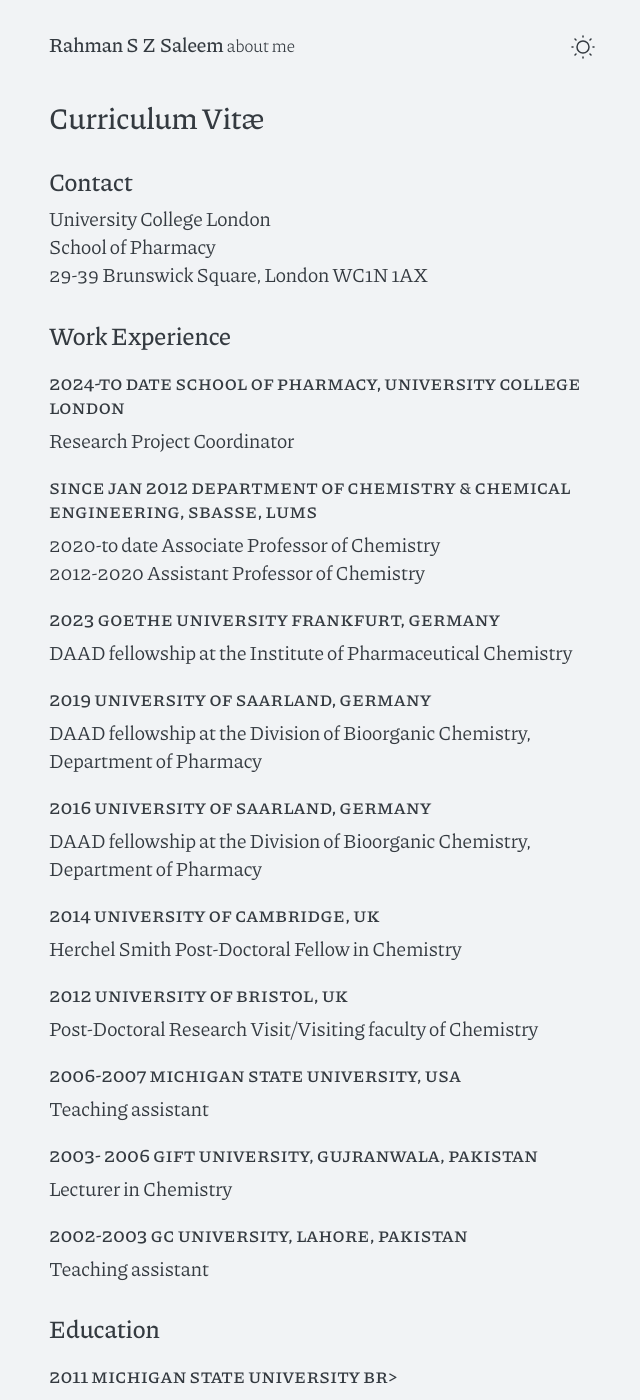
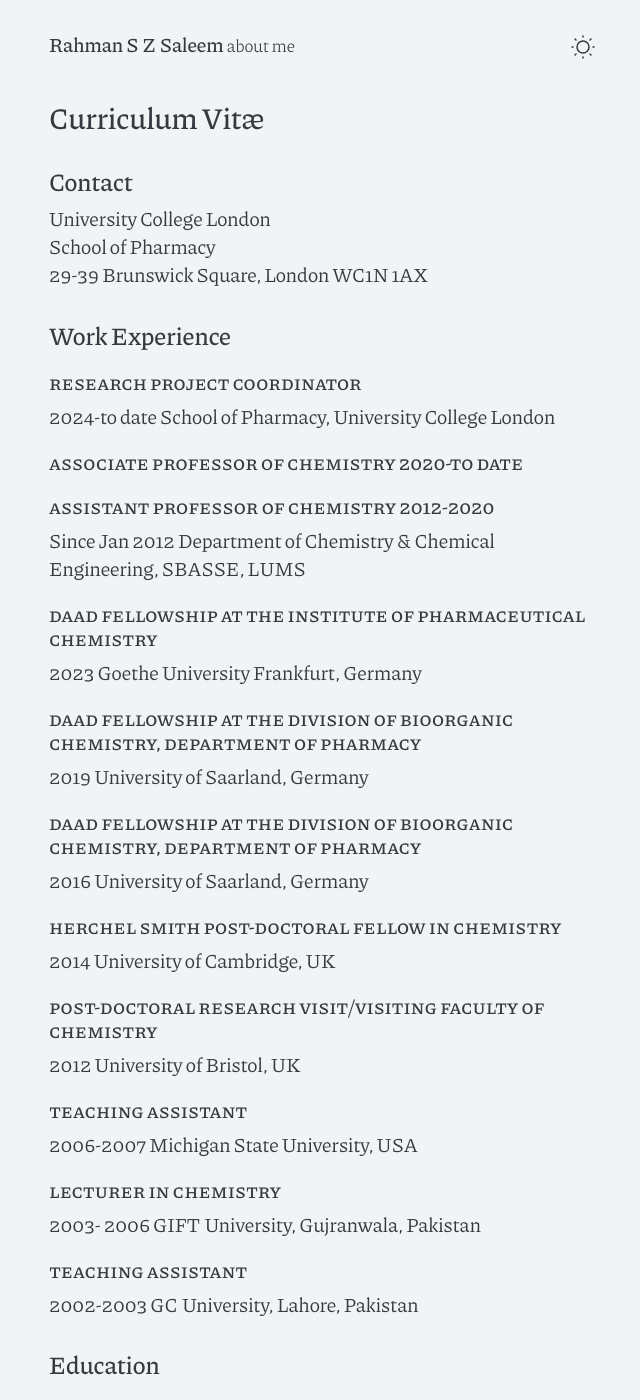
Before and after one commit to rahmanszsaleem/rahmanszsaleem.github.io, a Jekyll site: the page cv/index.html, which Jekyll copies as it is, in a window 1280 px wide and 1400 px high. Shown: the whole window, without its empty margins (318-958 px from the left). Built offline with Jekyll 4.4.1, drawn with Linux system fonts in a browser that asks for light colours; some of the changed text lies outside the part shown.

Commit message:
Update index.html

```diff
--- a/cv/index.html
+++ b/cv/index.html
@@ -77,36 +77,36 @@
     <div class="Work Experience">
 <h2>Work Experience  </h2>
 
-<p><h3> 2024-to date School of Pharmacy, University College London  <br/></h3>
-Research Project Coordinator <br/>
+<p><h3> Research Project Coordinator  <br/></h3>
+2024-to date School of Pharmacy, University College London <br/>
 
-<p><h3>Since Jan 2012 Department of Chemistry &amp; Chemical Engineering, SBASSE, LUMS <br/></h3>
-2020-to date Associate Professor of Chemistry <br/>
-2012-2020 Assistant Professor of Chemistry <br/></p>
+<p><h3> Associate Professor of Chemistry 2020-to date <br/></h3>
+<p><h3> Assistant Professor of Chemistry 2012-2020 <br/></h3>
+Since Jan 2012 Department of Chemistry &amp; Chemical Engineering, SBASSE, LUMS</p>
 
-<p><h3>2023 Goethe University Frankfurt, Germany  <br/></h3>
-DAAD fellowship at the Institute of Pharmaceutical Chemistry </p>
+<p><h3>DAAD fellowship at the Institute of Pharmaceutical Chemistry <br/></h3>
+2023 Goethe University Frankfurt, Germany  </p>
 
-<p><h3>2019 University of Saarland, Germany  <br/></h3>
-DAAD fellowship at the Division of Bioorganic Chemistry, Department of Pharmacy </p>
+<p><h3> DAAD fellowship at the Division of Bioorganic Chemistry, Department of Pharmacy <br/></h3>
+2019 University of Saarland, Germany </p>
 
-<p><h3>2016 University of Saarland, Germany  <br/></h3>
-DAAD fellowship at the Division of Bioorganic Chemistry, Department of Pharmacy </p>
+<p><h3>DAAD fellowship at the Division of Bioorganic Chemistry, Department of Pharmacy <br/></h3>
+2016 University of Saarland, Germany </p>
 
-<p><h3>2014  University of Cambridge, UK <br/></h3>
-Herchel Smith Post-Doctoral Fellow in Chemistry </p>
+<p><h3>Herchel Smith Post-Doctoral Fellow in Chemistry <br/></h3>
+ 2014  University of Cambridge, UK</p>
 
-<p><h3>2012  University of Bristol, UK<br/></h3>
-Post-Doctoral Research Visit/Visiting faculty of Chemistry </p>
+<p><h3> Post-Doctoral Research Visit/Visiting faculty of Chemistry<br/></h3>
+2012  University of Bristol, UK </p>
 
-<p><h3>2006-2007 Michigan State University, USA <br/></h3>
-Teaching assistant </p>
+<p><h3>Teaching assistant <br/></h3>
+ 2006-2007 Michigan State University, USA</p>
 
-<p><h3>2003- 2006 GIFT University, Gujranwala, Pakistan  <br/></h3>
-Lecturer in Chemistry </p>
+<p><h3> Lecturer in Chemistry <br/></h3>
+2003- 2006 GIFT University, Gujranwala, Pakistan </p>
 
-<p><h3>2002-2003 GC University, Lahore, Pakistan <br/></h3>
-Teaching assistant  </p>
+<p><h3> Teaching assistant <br/></h3>
+2002-2003 GC University, Lahore, Pakistan  </p>
 
 </div>
 
@@ -114,7 +114,7 @@
      <div class="Education">
   <p><h2>Education </h2></p>
 
-<p><h3>2011 Michigan State University br></h3><
+<p><h3>2011 Michigan State University <br></h3>
 Ph. D. Chemistry (organic and medicinal chemistry) </p>
 
 <p><h3>2004 GC University, Lahore, Pakistan <br/></h3>
@@ -159,9 +158,13 @@
 <b>1998  President Talent Farming Award</b>  <br/>
 <b>1996  </b>Jamiat Gold Medal</b> <br/>
 </p>
+</div>
 
 
-<p><b> Chemical Geneology- PhD</b> </p>
+    <div class="Chemical Geneology">
+  <p><h2>Chemical Geneology- PhD </h2></p>
+
+
 Guillaume Francois Rouelle (1703-1770) (Apothecary 1725, Paris)
 <br/>|
 <br/>+Antoine Laurent Lavoisier (1743-1794) (LLB 1764, Paris)
```
Also changed, not shown: other parts of cv/index.html (+2 -3 lines).
